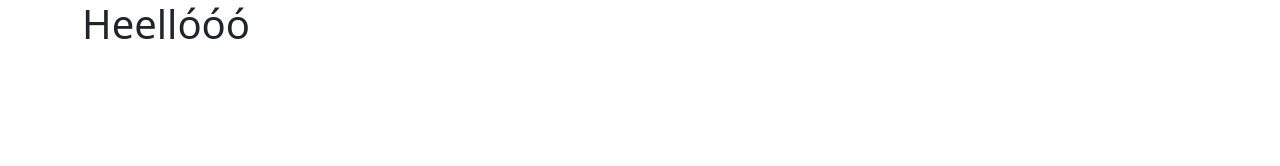
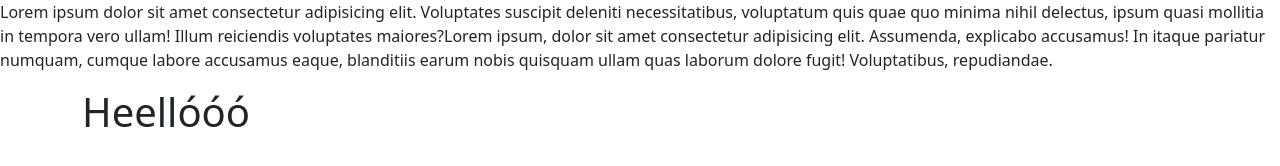
Before and after one commit to danidargai/devser, a website: page src/index.html in a window 1280 px wide. Drawn offline with nearby package versions, Linux system fonts and the light colour scheme.

Commit message:
Bekezdés hozzáadva

```diff
--- a/src/index.html
+++ b/src/index.html
@@ -8,6 +8,10 @@
     <link rel="stylesheet" href="bootstrap.css">
 </head>
 <body>
+
+    <p>
+        Lorem ipsum dolor sit amet consectetur adipisicing elit. Voluptates suscipit deleniti necessitatibus, voluptatum quis quae quo minima nihil delectus, ipsum quasi mollitia in tempora vero ullam! Illum reiciendis voluptates maiores?Lorem ipsum, dolor sit amet consectetur adipisicing elit. Assumenda, explicabo accusamus! In itaque pariatur numquam, cumque labore accusamus eaque, blanditiis earum nobis quisquam ullam quas laborum dolore fugit! Voluptatibus, repudiandae.
+    </p>
     <div class="container">
         <H1>Heellóóó</H1>
     </div>
```
